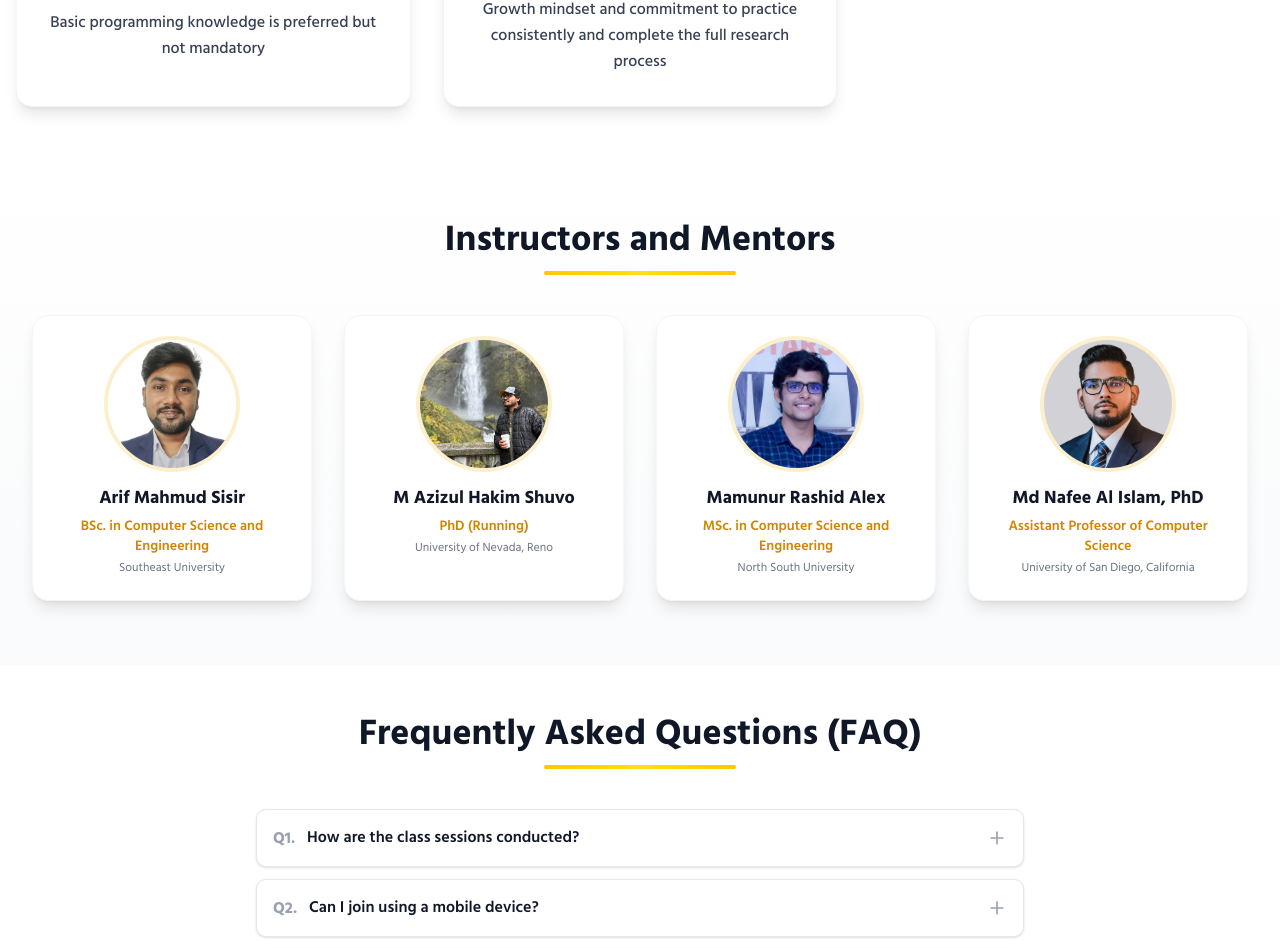
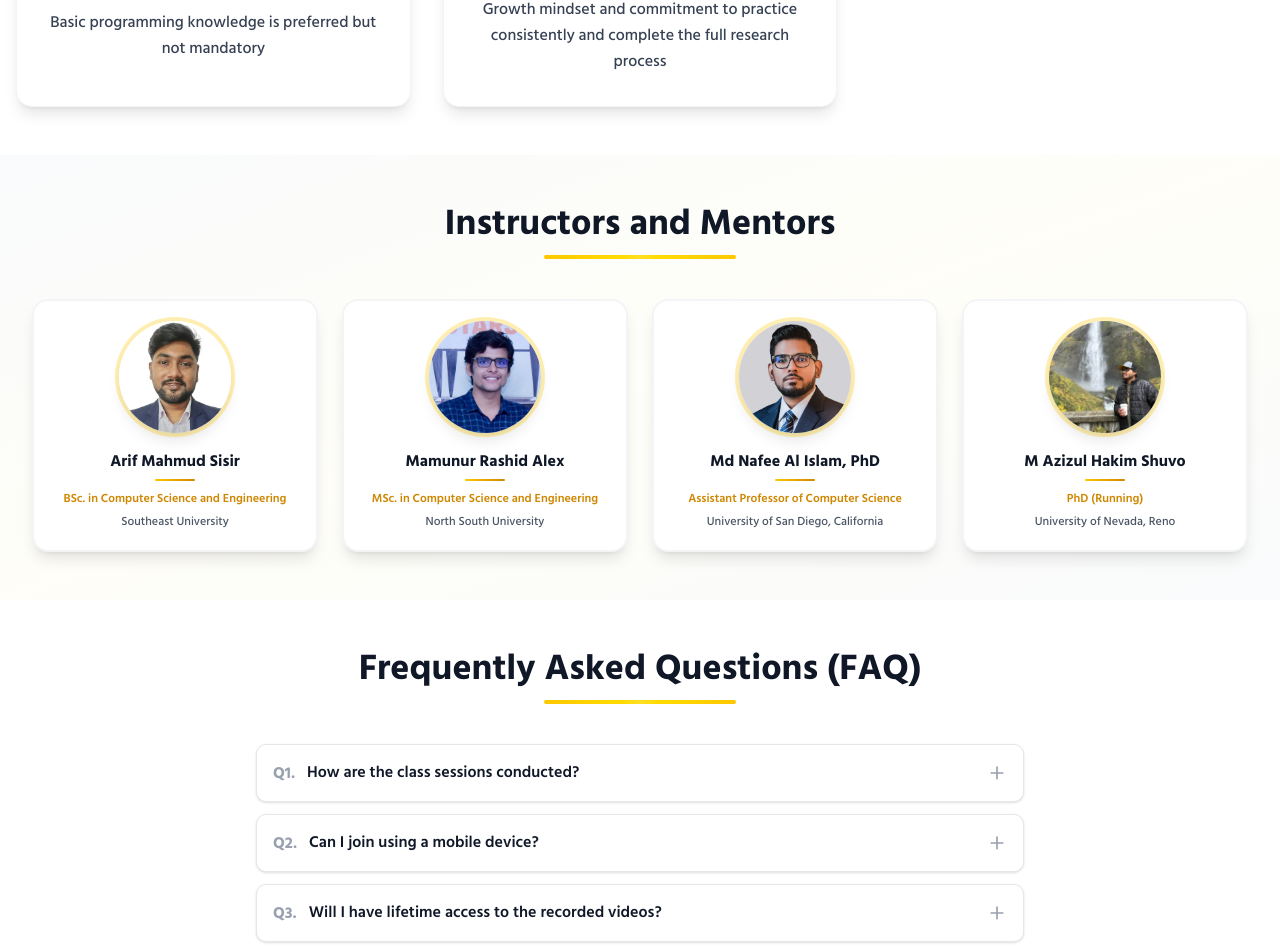
Before and after one commit to mehrabhossain1/innodemmy-frontend, a Next.js app: page /courses/complete-research-pathway-with-machine-learning in a window 1280 px wide. Shown: the part 4480-5428 px from the top of the page. Built offline with nearby package versions, Linux system fonts and the light colour scheme.

Commit message:
feat: Enhance Instructors and Mentors section with improved styling and layout

```diff
--- a/app/courses/complete-research-pathway-with-machine-learning/components/InstructorsAndMentors.tsx
+++ b/app/courses/complete-research-pathway-with-machine-learning/components/InstructorsAndMentors.tsx
@@ -24,56 +24,57 @@ const instructors: Instructor[] = [
     },
     {
         id: 2,
-        name: "M Azizul Hakim Shuvo",
-        title: "PhD (Running)",
-        institution: "University of Nevada, Reno",
-        image: MAzizulHakimShuvo,
-    },
-    {
-        id: 3,
         name: "Mamunur Rashid Alex",
         title: "MSc. in Computer Science and Engineering",
         institution: "North South University",
         image: MamunurRashidAlex,
     },
     {
-        id: 4,
+        id: 3,
         name: "Md Nafee Al Islam, PhD",
         title: "Assistant Professor of Computer Science",
         institution: "University of San Diego, California",
         image: MdNafeeAlIslam,
     },
+    {
+        id: 4,
+        name: "M Azizul Hakim Shuvo",
+        title: "PhD (Running)",
+        institution: "University of Nevada, Reno",
+        image: MAzizulHakimShuvo,
+    },
 ];
 
 export default function InstructorsAndMentors() {
     return (
-        <section className="py-16 bg-gradient-to-b from-white to-gray-50 dark:from-gray-900 dark:to-gray-800">
+        <section className="py-12 bg-gradient-to-br from-gray-50 via-yellow-50/30 to-gray-50 dark:from-gray-900 dark:via-gray-800/50 dark:to-gray-900">
             <Container>
                 <SectionTitle title="Instructors and Mentors" />
 
-                <div className="grid grid-cols-1 sm:grid-cols-2 lg:grid-cols-4 gap-8">
+                <div className="grid grid-cols-1 sm:grid-cols-2 lg:grid-cols-4 gap-6">
                     {instructors.map((instructor) => (
                         <div
                             key={instructor.id}
-                            className="group relative bg-white dark:bg-gray-800 rounded-2xl p-6 shadow-lg hover:shadow-xl transition-all duration-300 border border-gray-100 dark:border-gray-700"
+                            className="group relative bg-white dark:bg-gray-800 rounded-2xl p-5 shadow-lg hover:shadow-xl transition-all duration-300 border-2 border-gray-100 dark:border-gray-700 hover:border-yellow-400 dark:hover:border-yellow-500 hover:-translate-y-1"
                         >
                             <div className="flex flex-col items-center text-center">
-                                <div className="relative w-32 h-32 mb-4 overflow-hidden rounded-full ring-4 ring-yellow-500/20 group-hover:ring-yellow-500/40 transition-all duration-300">
+                                <div className="relative w-28 h-28 mb-4 overflow-hidden rounded-full ring-4 ring-yellow-400/30 group-hover:ring-yellow-500/60 transition-all duration-300 shadow-lg">
                                     <Image
                                         src={instructor.image}
                                         alt={instructor.name}
                                         fill
-                                        sizes="128px"
+                                        sizes="112px"
                                         className="object-cover group-hover:scale-110 transition-transform duration-300"
                                     />
                                 </div>
-                                <h3 className="text-lg font-bold text-gray-900 dark:text-white mb-1">
+                                <h3 className="text-base font-bold text-gray-900 dark:text-white mb-1.5 group-hover:text-yellow-600 dark:group-hover:text-yellow-400 transition-colors">
                                     {instructor.name}
                                 </h3>
-                                <p className="text-sm font-semibold text-yellow-600 dark:text-yellow-400 mb-1">
+                                <div className="w-10 h-0.5 bg-gradient-to-r from-yellow-400 to-yellow-600 rounded-full mb-2"></div>
+                                <p className="text-xs font-semibold text-yellow-600 dark:text-yellow-400 mb-1.5 leading-relaxed">
                                     {instructor.title}
                                 </p>
-                                <p className="text-xs text-gray-500 dark:text-gray-500">
+                                <p className="text-xs text-gray-600 dark:text-gray-400 font-medium">
                                     {instructor.institution}
                                 </p>
                             </div>
```
